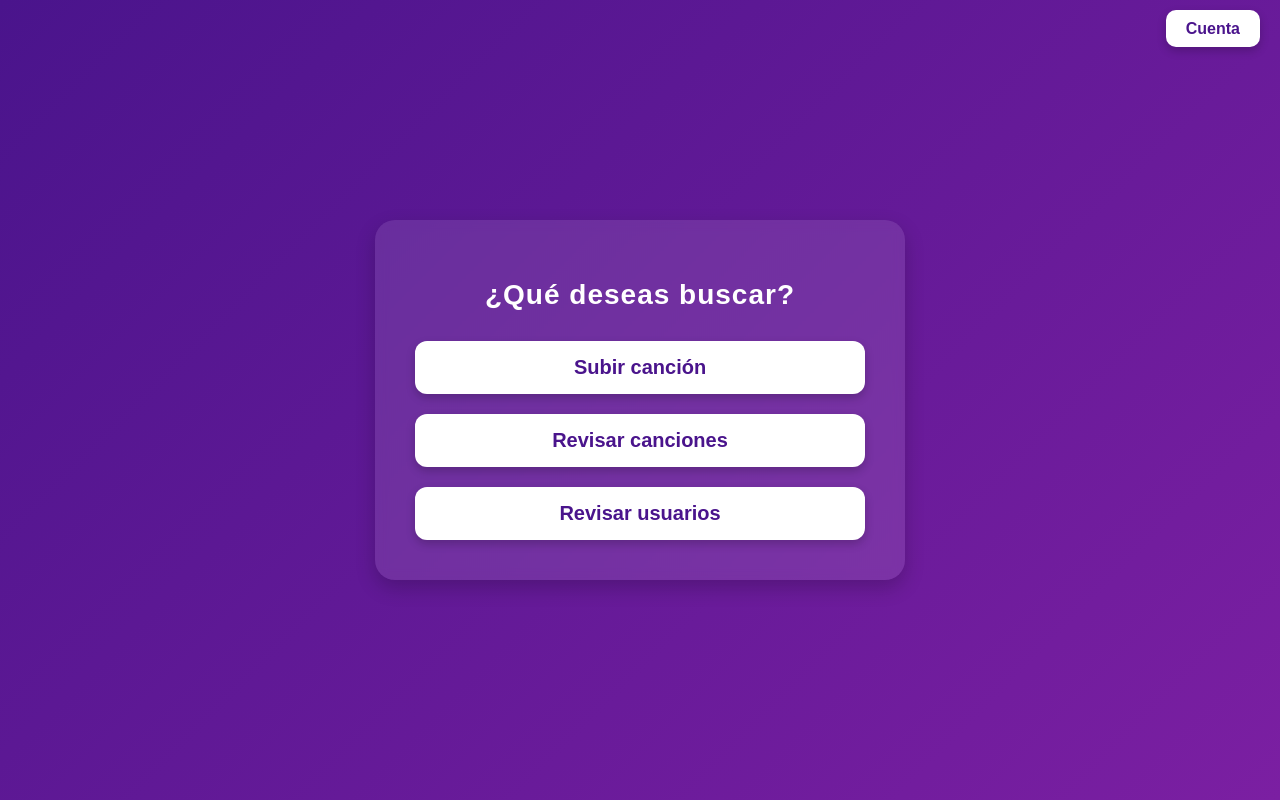
After one commit to AleXamuel/Proyecto, a Django app: template template/opcion/admin.html in a window 1280 px wide. The commit adds this page. Run offline with Django 5.2, Linux system fonts and the light colour scheme; the template is opened without the code that fills it, so the values that code supplies are empty; parts of the project's set-up code (start-up, migrations or seed data) failed here and were passed over.

Commit message:
Corrigiendo errores

```diff
--- a/core/urls.py
+++ b/core/urls.py
@@ -16,6 +16,7 @@ urlpatterns = [
     path("buscar/cancion/", views.buscar_cancion, name="buscar_cancion"),
     path("buscar/lista/", views.buscar_lista, name="buscar_lista"),
     path("buscar/vinilo/", views.buscar_vinilo, name="buscar_vinilo"),
+    path("cuenta/", views.cuenta, name="cuenta"),
 
 
 ]
--- /dev/null
+++ b/template/opcion/admin.html
@@ -0,0 +1,106 @@
+<!DOCTYPE html>
+<html lang="es">
+<head>
+    <meta charset="UTF-8">
+    <meta name="viewport" content="width=device-width, initial-scale=1.0">
+    <title>¿Qué deseas hacer?</title>
+
+    <style>
+        body {
+            font-family: Arial, sans-serif;
+            background: linear-gradient(135deg, #4a148c, #7b1fa2);
+            margin: 0;
+            padding: 0;
+            display: flex;
+            justify-content: center;
+            align-items: center;
+            height: 100vh;
+            color: #fff;
+        }
+
+        /* 🔥 Botón de cuenta arriba a la derecha */
+        .top-right {
+            position: absolute;
+            top: 20px;
+            right: 20px;
+        }
+
+        .cuenta-btn {
+            background: white;
+            color: #4a148c;
+            padding: 10px 20px;
+            border-radius: 10px;
+            text-decoration: none;
+            font-weight: bold;
+            box-shadow: 0 4px 10px rgba(0,0,0,0.2);
+            transition: 0.3s ease;
+        }
+
+        .cuenta-btn:hover {
+            background: #ce93d8;
+            color: white;
+            transform: translateY(-2px);
+        }
+
+        .container {
+            text-align: center;
+            background: rgba(255, 255, 255, 0.1);
+            padding: 40px;
+            border-radius: 20px;
+            width: 90%;
+            max-width: 450px;
+            box-shadow: 0 8px 20px rgba(0,0,0,0.2);
+            backdrop-filter: blur(6px);
+        }
+
+        h1 {
+            margin-bottom: 30px;
+            font-size: 28px;
+            letter-spacing: 1px;
+        }
+
+        .options {
+            display: flex;
+            flex-direction: column;
+            gap: 20px;
+        }
+
+        .option {
+            display: block;
+            background: #ffffff;
+            color: #4a148c;
+            text-decoration: none;
+            padding: 15px 25px;
+            border-radius: 12px;
+            font-size: 20px;
+            font-weight: bold;
+            transition: all 0.25s ease;
+            box-shadow: 0 4px 10px rgba(0,0,0,0.2);
+        }
+
+        .option:hover {
+            background: #ce93d8;
+            color: white;
+            transform: translateY(-3px);
+            box-shadow: 0 6px 14px rgba(0,0,0,0.3);
+        }
+    </style>
+</head>
+<body>
+
+    <!-- ⭐ Botón cuenta arriba a la derecha -->
+    <div class="top-right">
+        <a href="{% url 'core:cuenta' %}" class="cuenta-btn">Cuenta</a>
+    </div>
+
+    <div class="container">
+        <h1>¿Qué deseas buscar?</h1>
+        <div class="options">
+            <a href="{% url 'core:buscar_cancion' %}" class="option">Subir canción</a>
+            <a href="{% url 'core:buscar_lista' %}" class="option">Revisar canciones</a>
+            <a href="{% url 'core:buscar_lista' %}" class="option">Revisar usuarios</a>
+        </div>
+    </div>
+
+</body>
+</html>
--- a/template/persona/detail.html
+++ b/template/persona/detail.html
@@ -12,4 +12,4 @@
 <br>
 <a href="{% url 'core:persona_delete' persona.pk %}">Eliminar</a>
 <br>
-<a href="{% url 'core:persona_list' %}">Volver</a>
+<a href="{% url 'core:home' %}">Volver</a>
--- a/template/persona/form.html
+++ b/template/persona/form.html
@@ -4,4 +4,4 @@
   {{ form.as_p }}
   <button type="submit">Guardar</button>
 </form>
-<a href="{% url 'core:persona_list' %}">Volver</a>
+<a href="{% url 'core:home' %}">Volver</a>
--- a/template/persona/form_admin.html
+++ b/template/persona/form_admin.html
@@ -8,4 +8,4 @@
   <br>
   <button type="submit">Guardar</button>
 </form>
-<a href="{% url 'core:persona_list' %}">Volver</a>
+<a href="{% url 'core:home' %}">Volver</a>
```
Also changed, not shown: core/views.py (+6 -4 lines), db.sqlite3, template/opcion/cliente.html (renamed from template/opciones.html).
